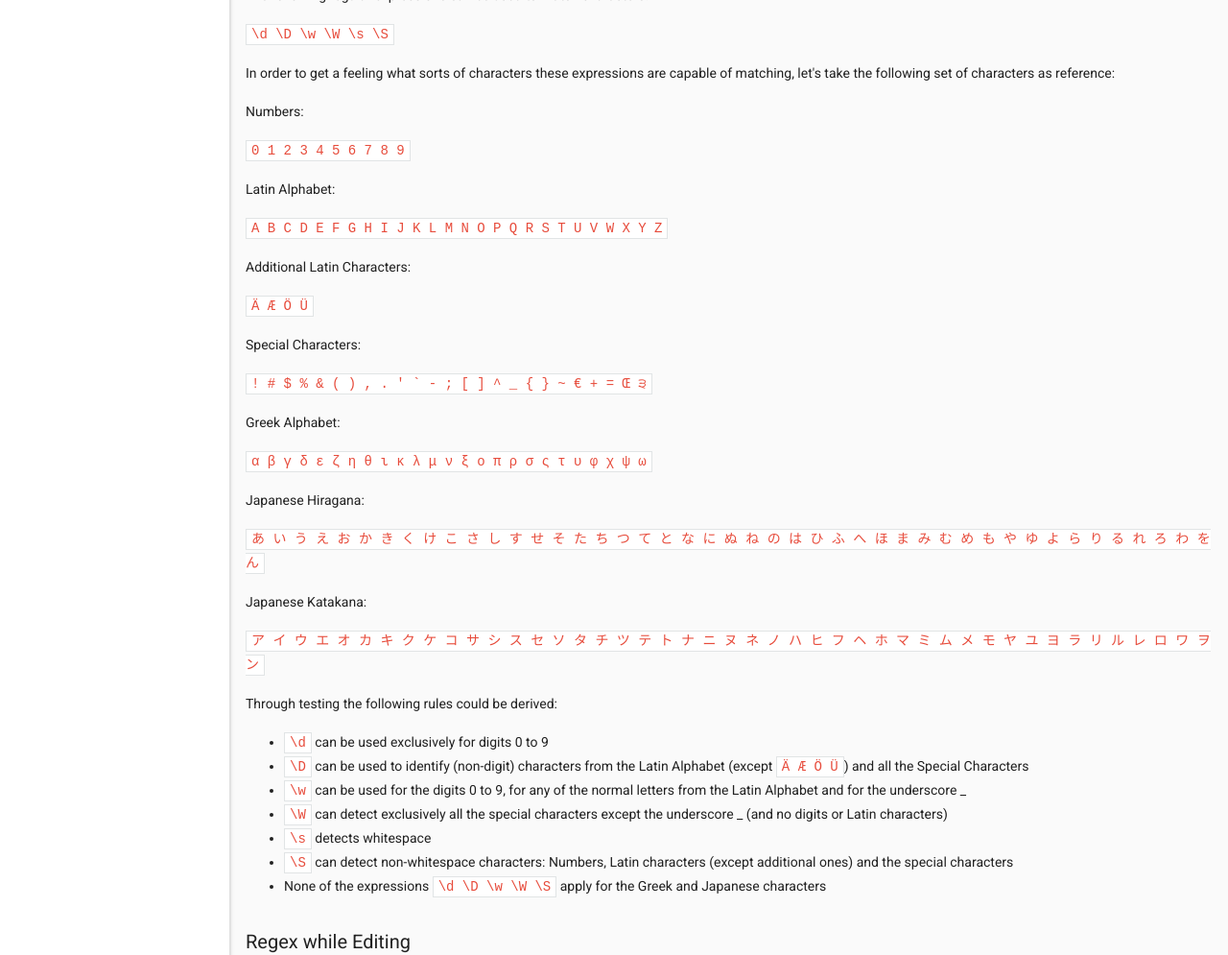
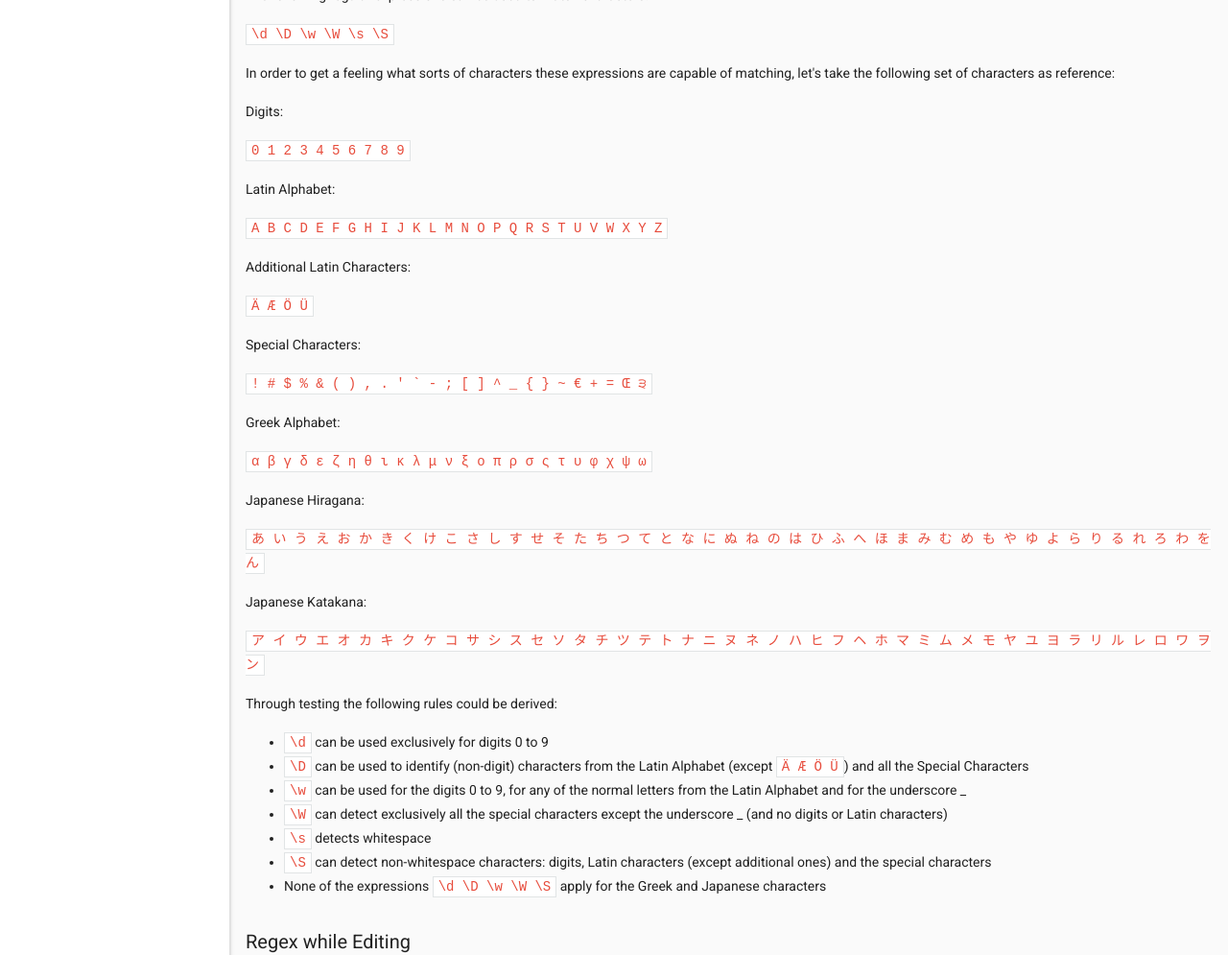
Before and after one commit to loot/loot.github.io, a Jekyll site: the page built from docs/contributing/Regular-Expression-Regex.html, in a window 1280 px wide. Shown: the part 1161-2156 px from the top of the page at 96% size. Built offline with Jekyll 4.4.1, drawn with Linux system fonts in a browser that asks for light colours; nearby versions of some CDN libraries.

Commit message:
More number/digit changes

```diff
--- a/docs/contributing/Regular-Expression-Regex.html
+++ b/docs/contributing/Regular-Expression-Regex.html
@@ -58,7 +58,7 @@ Let's take a look at <a href="https://www.nexusmods.com/skyrimspecialedition/mod
 
 <p>In order to get a feeling what sorts of characters these expressions are capable of matching, let's take the following set of characters as reference:</p>
 
-<p>Numbers:</p>
+<p>Digits:</p>
 <p><code>0 1 2 3 4 5 6 7 8 9</code></p>
 
 <p>Latin Alphabet:</p>
@@ -89,7 +89,7 @@ Let's take a look at <a href="https://www.nexusmods.com/skyrimspecialedition/mod
   <li><code>\W</code> can detect exclusively all the special characters except the underscore _ (and no digits or Latin characters)</li>
 
   <li><code>\s</code> detects whitespace</li>
-  <li><code>\S</code> can detect non-whitespace characters: Numbers, Latin characters (except additional ones) and the special characters</li>
+  <li><code>\S</code> can detect non-whitespace characters: digits, Latin characters (except additional ones) and the special characters</li>
 
   <li>None of the expressions <code>\d \D \w \W \S</code> apply for the Greek and Japanese characters</li>
 </ul>
@@ -697,7 +697,7 @@ Skyrim Project Optimization - No Homes - Full Version.esm
 
 <ul>
   <li><code>- name: '\w{1,}\.\w{3}'</code> is the first part of the regex.</li>
-  <li>Within the two apostrophes <code>''</code> the expression <code>\w{1,}</code> searches for one or more characters of any sort (Latin Alphabet, Integer Number 0 to 9 and the underscore <code>_</code>), the escaped period <code>\.</code> marks the point the file extension begins and <code>\w{3}</code> is used to find exactly three characters for the file extension (which can either be <code>esm</code>, <code>esp</code> or <code>esl</code>).</li>
+  <li>Within the two apostrophes <code>''</code> the expression <code>\w{1,}</code> searches for one or more characters of any sort (latin alphabet, digits 0 to 9 and the underscore <code>_</code>), the escaped period <code>\.</code> marks the point the file extension begins and <code>\w{3}</code> is used to find exactly three characters for the file extension (which can either be <code>esm</code>, <code>esp</code> or <code>esl</code>).</li>
   <li>The next part of the regex is <code>\r?\n</code>.</li>
   <li>The combination <code>\r\n</code> of the carriage return (CR) character <code>\r</code> and the line feed (LF) character <code>\n</code> act together as mechanism to detect a new line of text. It is important to know that while the Windows-style new line consists out of CR LF, files in Git are usually saved with just LF. To ensure that the above regex works in both invironments the question mark <code>?</code> has been added directly after <code>\r</code> to make it optional.</li>
   <li>The last part of the regex is <code>.*url</code>.</li>
```
